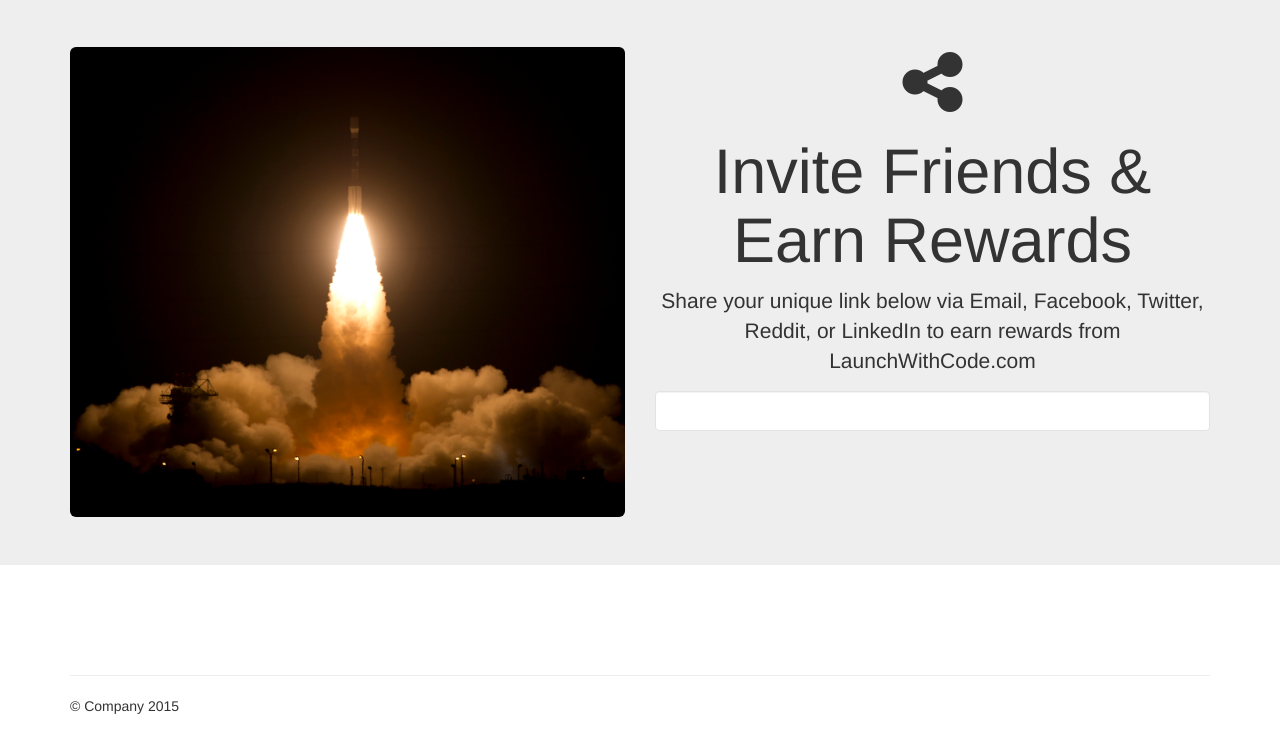
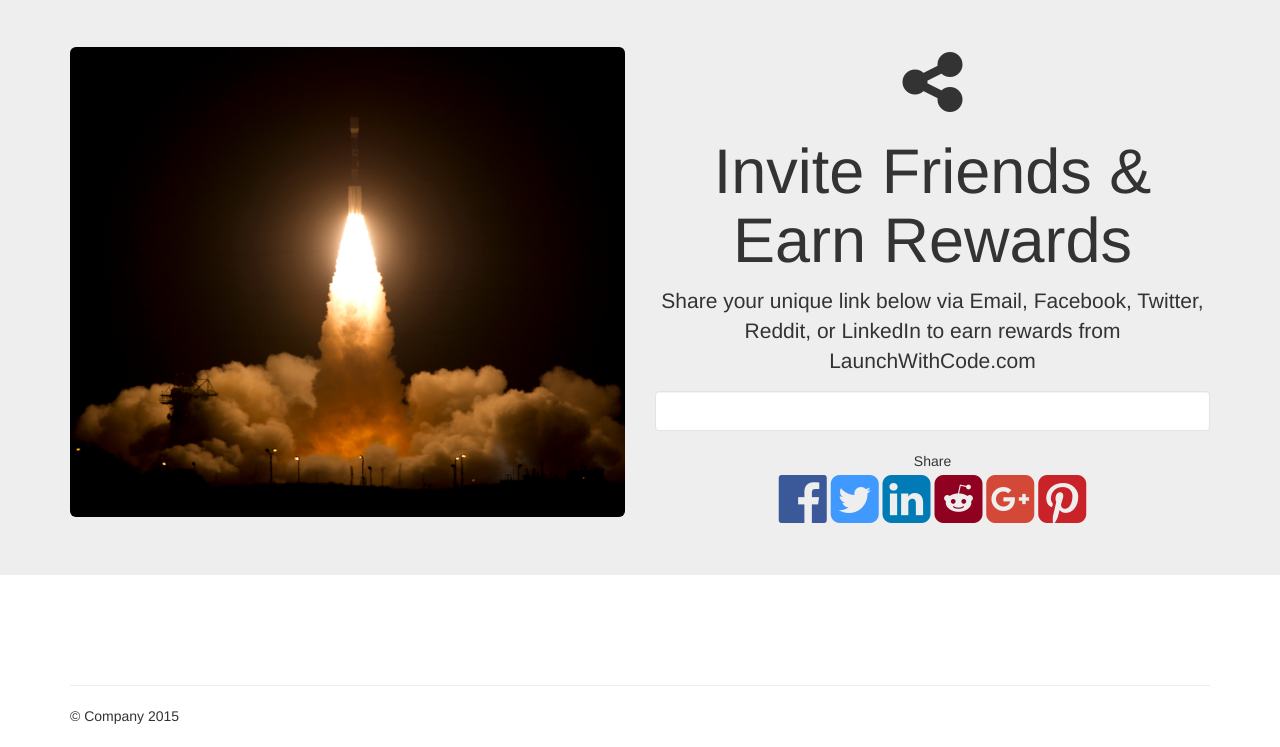
Before and after one commit to leoChristofoli/django_LaunchWithCode, a Django app: template 16p27/scr/templates/share.html in a window 1280 px wide. Shown: the part 53-800 px from the top of the page. Run offline with Django 3.2, Linux system fonts and the light colour scheme; the template is opened without the code that fills it, so the values that code supplies are empty; parts of the project's set-up code (start-up, migrations or seed data) failed here and were passed over; some libraries are stand-ins or nearby versions.

Commit message:
17 - 15.04.28 unfinished
15min

```diff
--- a/16p27/scr/templates/share.html
+++ b/16p27/scr/templates/share.html
@@ -21,6 +21,13 @@
           <h1>Invite Friends &amp; Earn Rewards</h1>
           <p>Share your unique link below via Email, Facebook, Twitter, Reddit, or LinkedIn to earn rewards from LaunchWithCode.com</p>
           <div class="well" style='background-color:white;'>{{ ref_url }}</div>
+          Share<br/>
+            <i class="fa fa-facebook-official fa-4x" style="color:#3b5998"></i>
+            <i class="fa fa-twitter-square fa-4x" style="color:#4099FF"></i>
+            <i class="fa fa-linkedin-square fa-4x" style="color:#007bb6"></i>
+            <i class="fa fa-reddit-square fa-4x" style="color:#900020"></i>
+            <i class="fa fa-google-plus-square fa-4x" style="color:#D34836"></i>
+            <i class="fa fa-pinterest-square fa-4x" style="color:#C92228"></i>
         </div>
         <div class='col-md-6 pull-left'>
           <img src="{% static 'img/launch.jpg' %}" class='img-responsive img-rounded' />
```
Also changed, not shown: 10 other files.
